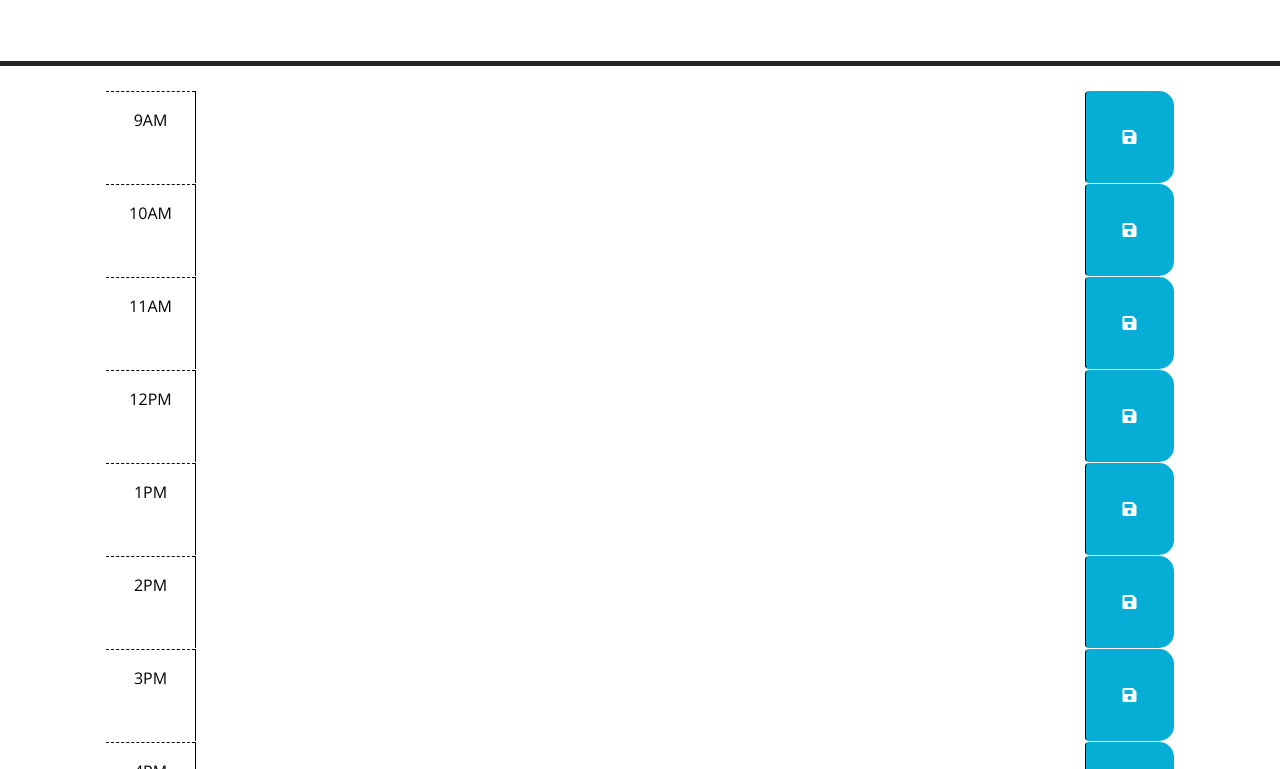
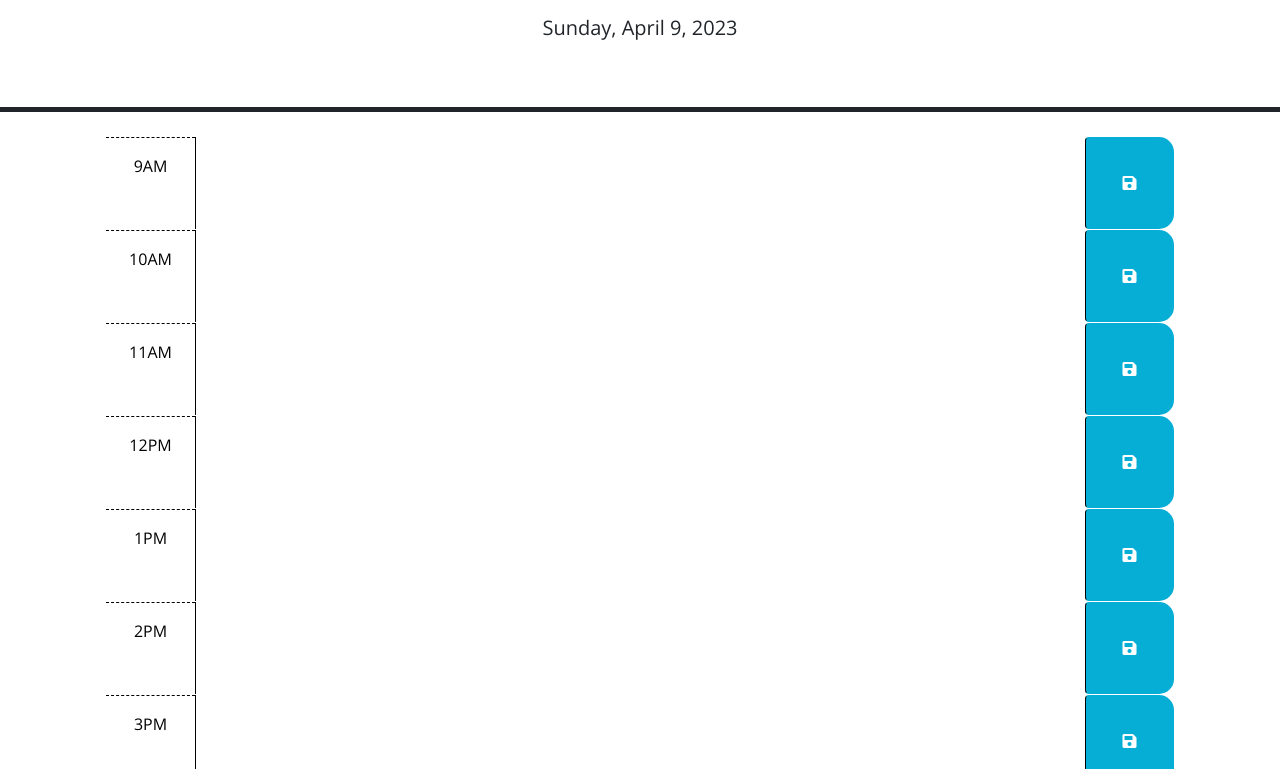
Before and after one commit to evanacoates/C5-DayPlanner, a plain HTML site: page index.html in a window 1280 px wide. Shown: the part 166-935 px from the top of the page. Drawn offline with nearby package versions, Linux system fonts and the light colour scheme.

Commit message:
display date rework

```diff
--- a/Assets/script.js
+++ b/Assets/script.js
@@ -21,7 +21,7 @@
     //
     // TODO: Add code to display the current date in the header of the page.
     $(document).ready(function() {
-      var currentDay = dayjs();
-      var formattedDate = currentDay.format('ddd MMM D YYYY');
-      $('head').append('<meta name="date" content="' + formattedDate + '">');
+      var currentDate = dayjs();
+      var formattedDate = currentDate.format('dddd, MMMM D, YYYY');
+      $('#date').text(formattedDate);
     });
--- a/index.html
+++ b/index.html
@@ -26,7 +26,7 @@
     <header class="p-5 mb-4 border-5 border-bottom border-dark text-center">
       <h1 class="display-3">Work Day Scheduler</h1>
       <p class="lead">A simple calendar app for scheduling your work day</p>
-      <meta name= "date" class="lead"></p>
+      <p id= "date" class="lead"></p>
     </header>
     <div class="container-lg px-5">
       <!-- Use class for "past", "present", and "future" to apply styles to the
@@ -115,6 +115,6 @@
       crossorigin="anonymous"
     ></script>
 
-    <script src="/script.js"></script>
+    <script src="Assets/script.js"></script>
   </body>
 </html>
```
